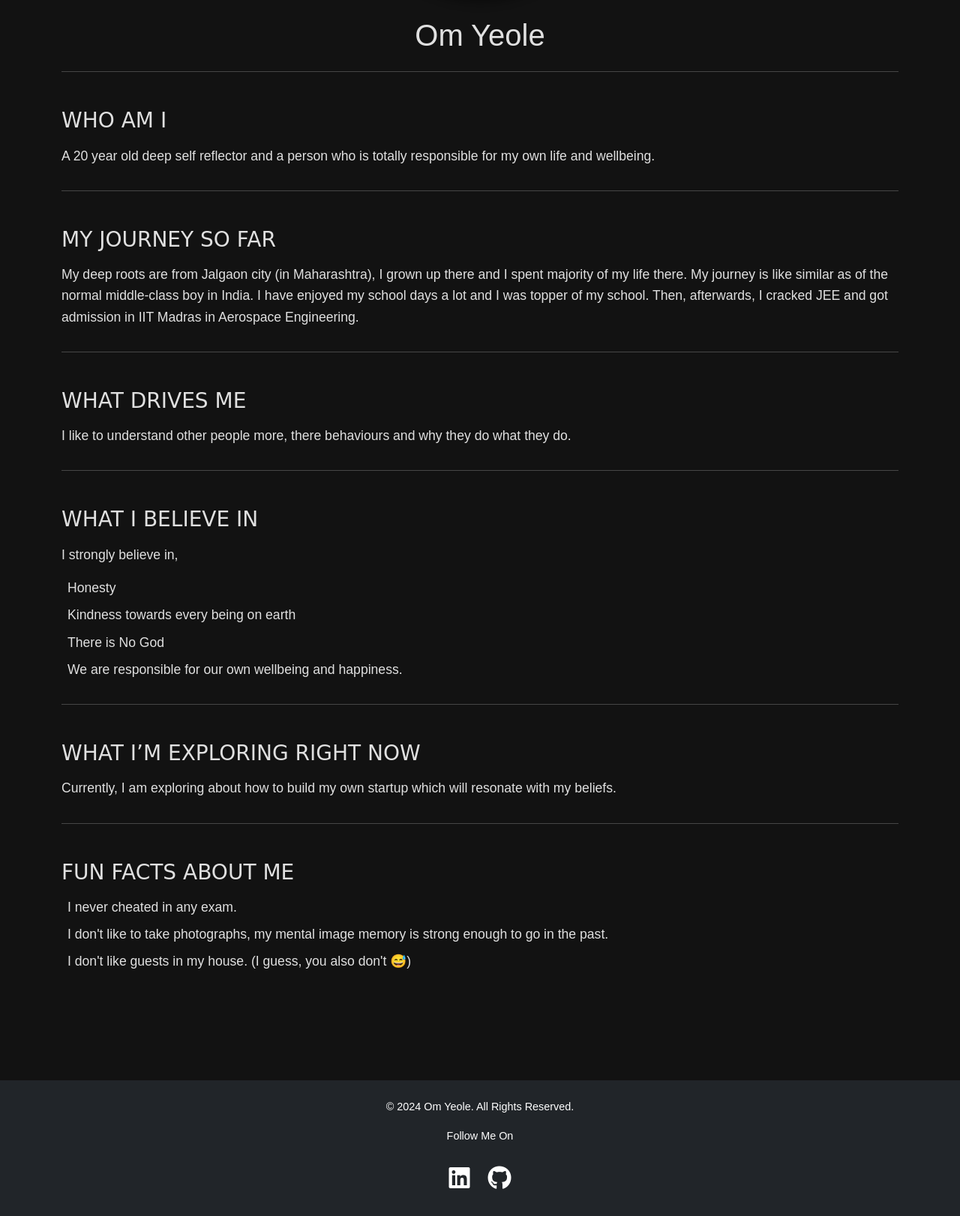
After one commit to Om-S-Yeole/blogs, a Django app: page /about/ in a window 1280 px wide. The commit adds this page. Shown: the part 475-2097 px from the top of the page at 75% size. Run offline with Django 5.2, Linux system fonts and the light colour scheme.

Commit message:
Create About me page and adds theme prefernce feature.
Theme preference feature allows computer to remember the dark or light theme selected by user in last visited page and set the same in the next visiting page.

```diff
--- /dev/null
+++ b/blog_website/blog/static/blog/css/about_me.css
@@ -0,0 +1,53 @@
+/* General body styling */
+body {
+    /* font-family: sans-serif; */
+    line-height: 1.6;
+}
+
+/* Profile picture: round and larger size */
+.profile-pic {
+    width: 350px; /* Increased size */
+    height: 350px;
+    border-radius: 50%;
+    box-shadow: 0 6px 12px rgba(0, 0, 0, 0.3);
+}
+
+/* About section styling */
+.about-section {
+    margin-bottom: 2rem;
+    text-align: left; /* Align content to the left */
+}
+
+/* Headings styling: neutral color and better font */
+.about-section h2 {
+    font-size: 1.75rem;
+    margin-bottom: 1rem;
+    text-transform: uppercase;
+    font-family: "Comic Sans MS", "Comic Sans", cursive;
+}
+
+/* Paragraph and list styling */
+.about-section p,
+.about-section ul {
+    font-size: 1.1rem;
+    margin-left: 0; /* Align content sections to the left */
+}
+
+/* Unordered list styling: no dots and proper alignment */
+.about-section ul {
+    list-style-type: none; /* Remove dots */
+    padding-left: 0; /* Remove indentation */
+    margin-left: 0; /* Ensure alignment with paragraph text */
+}
+
+.about-section ul li {
+    margin-bottom: 0.5rem;
+    padding-left: 0.5rem; /* Add a little padding for visual clarity */
+}
+
+/* Footer styling (if used in the future) */
+footer {
+    margin-top: 4rem;
+    font-size: 0.9rem;
+    text-align: center;
+}
--- a/blog_website/blog/static/blog/js/base.js
+++ b/blog_website/blog/static/blog/js/base.js
@@ -1,6 +1,27 @@
-// Dark Mode Toggle
+// Dark Mode Toggle with Theme Persistence
 const modeToggle = document.getElementById('modeToggle');
 const body = document.body;
+
+// Function to apply the saved theme or default to dark mode
+function applySavedTheme() {
+  const savedTheme = localStorage.getItem('theme');
+  console.log('Saved Theme:', savedTheme); // Debugging: Check saved theme
+  if (savedTheme === 'light-mode') {
+    body.classList.add('light-mode');
+    body.classList.remove('dark-mode');
+    modeToggle.classList.remove('fa-moon'); // Change to sun icon
+    modeToggle.classList.add('fa-sun');
+  } else {
+    localStorage.setItem('theme', 'dark-mode');
+    body.classList.add('dark-mode'); // Default to dark mode
+    body.classList.remove('light-mode');
+    modeToggle.classList.remove('fa-sun'); // Change to moon icon
+    modeToggle.classList.add('fa-moon');
+  }
+}
+
+// Apply the saved theme on page load
+applySavedTheme();
 
 modeToggle.addEventListener('click', () => {
   if (body.classList.contains('dark-mode')) {
@@ -9,12 +30,14 @@ modeToggle.addEventListener('click', () => {
     body.classList.add('light-mode');
     modeToggle.classList.remove('fa-moon'); // Change to sun icon
     modeToggle.classList.add('fa-sun');
+    localStorage.setItem('theme', 'light-mode'); // Save preference
   } else {
     // Switch to Dark Mode
     body.classList.remove('light-mode');
     body.classList.add('dark-mode');
     modeToggle.classList.remove('fa-sun'); // Change to moon icon
     modeToggle.classList.add('fa-moon');
+    localStorage.setItem('theme', 'dark-mode'); // Save preference
   }
 });
 
@@ -28,12 +51,13 @@ navLinks.forEach((link) => {
   });
 });
 
+// Back to Top Button Visibility
 window.addEventListener('scroll', () => {
   const backToTopButton = document.getElementById('backToTop');
   if (document.body.scrollTop > 200 || document.documentElement.scrollTop > 200) {
-      backToTopButton.style.display = "block";
+    backToTopButton.style.display = 'block';
   } else {
-      backToTopButton.style.display = "none";
+    backToTopButton.style.display = 'none';
   }
 });
 
@@ -41,6 +65,7 @@ document.getElementById('backToTop').addEventListener('click', () => {
   window.scrollTo({ top: 0, behavior: 'smooth' });
 });
 
+// Hide Loading Spinner on Page Load
 window.addEventListener('load', () => {
   document.getElementById('loadingSpinner').style.display = 'none';
 });
--- /dev/null
+++ b/blog_website/blog/templates/blog/about_me.html
@@ -0,0 +1,71 @@
+{% extends "blog/base.html" %}
+
+{% block content %}
+ {% load static %}
+ <main>
+    <section id="about-me" class="py-5 text-center">
+        <div class="container">
+            <img src="/static/blog/images/My Photo.jpg" alt="Om Yeole" class="profile-pic mb-4">
+            <h1 class="mb-4">Om Yeole</h1>
+            <hr>
+            <div class="about-me-content">
+            <!-- Who Am I -->
+            <div class="about-section mt-5">
+                <h2>Who Am I</h2>
+                <p>A 20 year old deep self reflector and a person who is totally responsible for my own life and wellbeing.</p>
+            </div>
+            <hr>
+            <!-- My Journey So Far -->
+            <div class="about-section mt-5">
+                <h2>My Journey So Far</h2>
+                <p>My deep roots are from Jalgaon city (in Maharashtra), I grown up there and I spent majority of my life there. My journey is like similar as of the normal middle-class boy in India. I have enjoyed my school days a lot and I was topper of my school. Then, afterwards, I cracked JEE and got admission in IIT Madras in Aerospace Engineering.</p>
+            </div>
+            <hr>
+            <!-- What Drives Me -->
+            <div class="about-section mt-5">
+                <h2>What Drives Me</h2>
+                <p>I like to understand other people more, there behaviours and why they do what they do.</p>
+            </div>
+            <hr>
+            <!-- What I Believe In -->
+            <div class="about-section mt-5">
+                <h2>What I Believe In</h2>
+                <p> I strongly believe in,
+                    <ul>
+                        <li>Honesty</li>
+                        <li>Kindness towards every being on earth</li>
+                        <li>There is No God</li>
+                        <li>We are responsible for our own wellbeing and happiness.</li>
+                    </ul>
+                </p>
+            </div>
+            <hr>
+            <!-- What I’m Exploring Right Now -->
+            <div class="about-section mt-5">
+                <h2>What I’m Exploring Right Now</h2>
+                <p>Currently, I am exploring about how to build my own startup which will resonate with my beliefs.</p>
+            </div>
+            <hr>
+            <!-- Fun Facts About Me -->
+            <div class="about-section mt-5">
+                <h2>Fun Facts About Me</h2>
+                <ul>
+                    <li>I never cheated in any exam.</li>
+                    <li>I don't like to take photographs, my mental image memory is strong enough to go in the past.</li>
+                    <li>I don't like guests in my house. (I guess, you also don't 😅)</li>
+                </ul>
+            </div>
+        </div>
+        </div>
+    </section>
+</main>
+{% endblock content%}
+
+{% block css_styles %}
+    {% load static %}
+    <link rel="stylesheet" href="{% static 'blog/css/about_me.css'%}">
+{% endblock css_styles%}
+
+{% block js_scripts %}
+    {% comment %} no scripts {% endcomment %}
+{% endblock js_scripts %}
--- a/blog_website/blog/templates/blog/about_me_section.html
+++ b/blog_website/blog/templates/blog/about_me_section.html
@@ -6,6 +6,6 @@
         <p style="margin-bottom: 0.5rem; line-height: 1.4;">I'm Om Yeole, a curious mind exploring the intersection of ideas, technology, and human behavior.</p>
         <p style="margin-bottom: 0.5rem; line-height: 1.4;">An aspiring thinker, writer, and blogger, I strive to share insights that are thought provoking.</p>
         <p style="margin-bottom: 0.5rem; line-height: 1.4;">Interested knowing me more?</p>
-        <a href="about.html" class="btn btn-primary">Know Me</a>
+        <a href="{% url 'about-me' %}" class="btn btn-primary mt-3">Know Me</a>
     </div>
 </section>
--- a/blog_website/blog/templates/blog/base.html
+++ b/blog_website/blog/templates/blog/base.html
@@ -34,8 +34,8 @@
     {% comment %} Footer {% endcomment %}
     {% include "blog/footer.html"%}
 
+    {% block js_scripts %} {% endblock js_scripts %}
     <script src="{% static 'blog/js/base.js' %}"></script>
-    {% block js_scripts %} {% endblock js_scripts %}
     <script src="https://cdn.jsdelivr.net/npm/@popperjs/core@2.11.8/dist/umd/popper.min.js" integrity="sha384-I7E8VVD/ismYTF4hNIPjVp/Zjvgyol6VFvRkX/vR+Vc4jQkC+hVqc2pM8ODewa9r" crossorigin="anonymous"></script>
     <script src="https://cdn.jsdelivr.net/npm/bootstrap@5.3.3/dist/js/bootstrap.min.js" integrity="sha384-0pUGZvbkm6XF6gxjEnlmuGrJXVbNuzT9qBBavbLwCsOGabYfZo0T0to5eqruptLy" crossorigin="anonymous"></script>
 </body>
--- a/blog_website/blog/templates/blog/navbar.html
+++ b/blog_website/blog/templates/blog/navbar.html
@@ -12,9 +12,9 @@
         <div class="collapse navbar-collapse" id="navbarNav">
             <ul class="navbar-nav ms-auto">
                 <li class="nav-item"><a class="nav-link active" href="{% url 'blog-home' %}">Home</a></li>
-                <li class="nav-item"><a class="nav-link" href="#recent">Recent</a></li>
-                <li class="nav-item"><a class="nav-link" href="#featured">Featured</a></li>
-                <li class="nav-item"><a class="nav-link" href="#">About Me</a></li>
+                <li class="nav-item"><a class="nav-link" href="/#recent">Recent</a></li>
+                <li class="nav-item"><a class="nav-link" href="/#featured">Featured</a></li>
+                <li class="nav-item"><a class="nav-link" href="{% url 'about-me' %}">About Me</a></li>
                 <li class="nav-item"><a class="nav-link" href="#">Contact Us</a></li>
                 <li class="nav-item"><a class="nav-link" href="#">Login</a></li>
                 <li class="nav-item"><a class="nav-link" href="#">Register</a></li>
--- a/blog_website/blog/urls.py
+++ b/blog_website/blog/urls.py
@@ -3,4 +3,5 @@ from . import views
 
 urlpatterns = [
     path('', views.home, name='blog-home'),
+    path('about/', views.about_me, name='about-me'),
 ]
--- a/blog_website/blog/views.py
+++ b/blog_website/blog/views.py
@@ -2,6 +2,12 @@ from django.shortcuts import render
 
 def home(request):
     context = {
-        'title': 'My Title 1',
+        'title': 'Home',
     }
     return render(request, 'blog/home.html', context)
+
+def about_me(request):
+    context = {
+        'title': 'About Me',
+    }
+    return render(request, 'blog/about_me.html', context)
```
Lines whose indentation alone changed are shown as unchanged.
